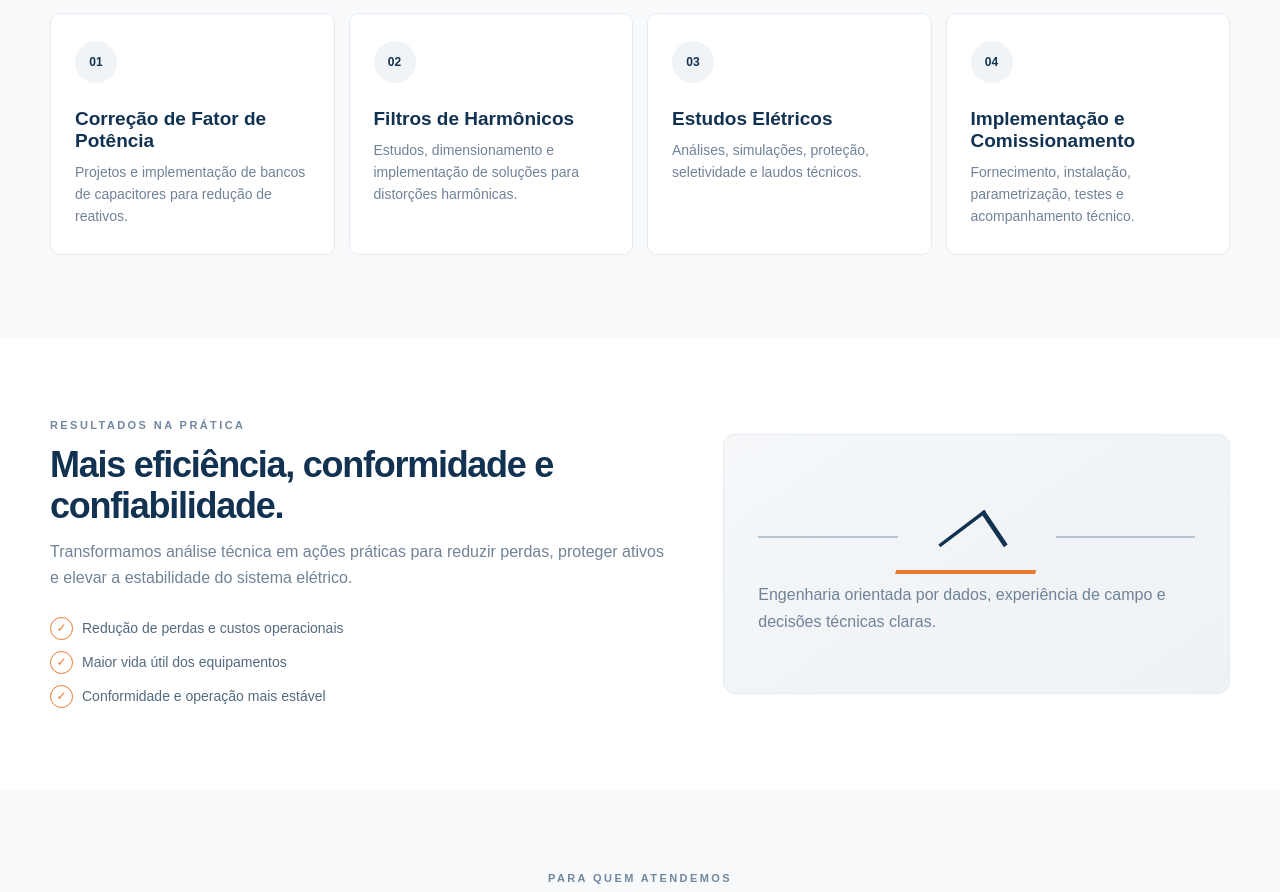
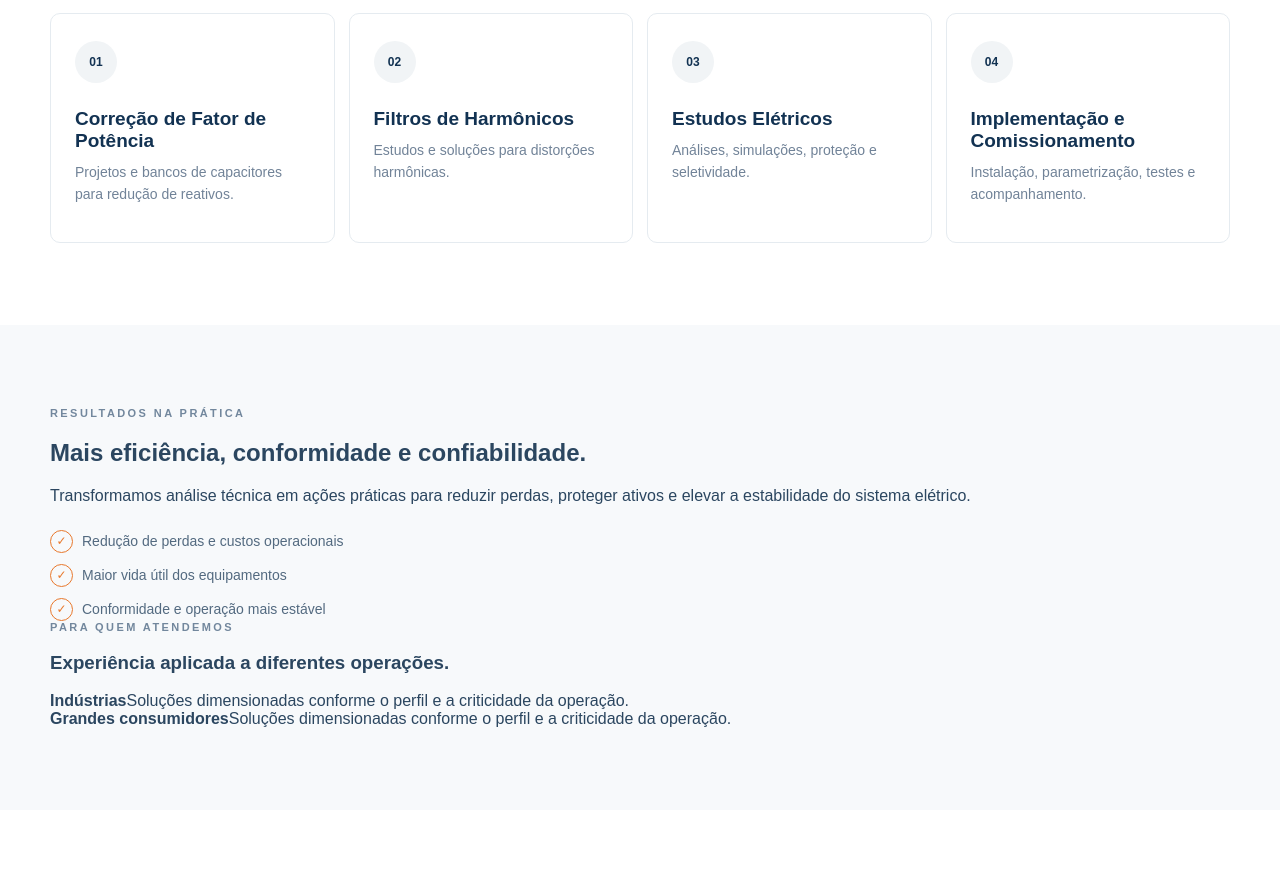
Before and after one commit to camargofelipesp20-ops/site-expertise, a Next.js app: page /estudos-e-implementacao in a window 1280 px wide. Shown: the part 920-1812 px from the top of the page. Built offline with nearby package versions, Linux system fonts and the light colour scheme.

Commit message:
Enxuga páginas de serviços e aproxima contatos

```diff
--- a/app/[slug]/page.tsx
+++ b/app/[slug]/page.tsx
@@ -7,31 +7,30 @@ const data={
 'locacao-de-equipamentos':{
   eyebrow:'Locação de equipamentos',title:'Equipamentos para medições elétricas, quando você precisa.',highlight:'quando você precisa.',intro:'Locação de equipamentos de alta precisão para medições, diagnósticos e ensaios elétricos, com suporte técnico especializado.',kind:'rental' as const,cta:'Solicitar cotação',wa:'Olá, gostaria de consultar a disponibilidade de equipamentos para locação.',
   proof:[['Equipamentos de alta precisão','Resultados confiáveis e equipamentos adequados à aplicação.'],['Suporte técnico especializado','Orientação para escolha, configuração e utilização.'],['Locação flexível','Períodos ajustados à necessidade do projeto.'],['Atendimento em SP','Atendimento a profissionais e empresas em todo o estado.']],
-  items:[['Analisadores de Energia','Medição e análise da qualidade de energia, demanda, harmônicas e grandezas elétricas.'],['Termografia Elétrica','Equipamentos para identificação de aquecimentos e pontos de atenção.'],['Alicates e Medição','Instrumentos para corrente, tensão e outras grandezas elétricas.'],['Aterramento e Ensaios','Equipamentos para resistência, continuidade, isolamento e aterramento.']],
+  items:[['Analisadores de Energia','Qualidade de energia, demanda, harmônicas e grandezas elétricas.'],['Termografia Elétrica','Identificação de aquecimentos e pontos de atenção.'],['Alicates e Medição','Instrumentos para corrente, tensão e outras grandezas.'],['Aterramento e Ensaios','Resistência, continuidade, isolamento e aterramento.']],
   resultTitle:'O equipamento certo para o seu projeto.',resultText:'Evite imobilizar capital e tenha acesso ao instrumento adequado para cada aplicação, com apoio de quem entende de medições elétricas.',resultBullets:['Equipamentos profissionais e confiáveis','Apoio na escolha do equipamento','Flexibilidade de prazo e aplicação'],segments:['Profissionais do setor elétrico','Empresas de engenharia e manutenção']
 },
 'monitoramento-e-avaliacao':{
   eyebrow:'Monitoramento e avaliação',title:'Diagnóstico e monitoramento da qualidade de energia.',highlight:'qualidade de energia.',intro:'Medições precisas, análise técnica e relatórios para identificar distúrbios, riscos e oportunidades de melhoria na instalação elétrica.',kind:'monitoring' as const,cta:'Solicitar análise',wa:'Olá, gostaria de conversar sobre monitoramento e avaliação da qualidade de energia.',
   proof:[['Diagnósticos precisos','Medições com equipamentos de alta precisão.'],['Relatórios técnicos','Dados e conclusões apresentados com clareza.'],['Prevenção de falhas','Identificação de eventos antes que gerem impacto maior.'],['Apoio à decisão','Recomendações baseadas em dados reais da instalação.']],
-  items:[['Tensão e Corrente','Monitoramento de níveis de tensão e corrente, variações e sobrecargas.'],['Distorção Harmônica','Análise de THD e impacto das harmônicas nos equipamentos e na operação.'],['Fator de Potência','Avaliação de reativos e oportunidades de melhoria da eficiência.'],['Oscilações e Eventos','Registro de transitórios, subtensões, sobretensões e eventos da rede.']],
+  items:[['Tensão e Corrente','Níveis de tensão e corrente, variações e sobrecargas.'],['Distorção Harmônica','THD e impacto das harmônicas na operação.'],['Fator de Potência','Reativos e oportunidades de melhoria da eficiência.'],['Oscilações e Eventos','Transitórios, subtensões, sobretensões e eventos da rede.']],
   resultTitle:'Mais confiabilidade e eficiência para a sua operação.',resultText:'O monitoramento permite identificar problemas antes que se tornem falhas, reduzir paradas não programadas e orientar investimentos de forma objetiva.',resultBullets:['Maior disponibilidade dos sistemas','Redução de riscos e custos de manutenção','Operação mais segura e eficiente'],segments:['Indústrias','Condomínios']
 },
 'estudos-e-implementacao':{
   eyebrow:'Estudos e implementação',title:'Estudos, projetos e implementação para mais eficiência elétrica.',highlight:'eficiência elétrica.',intro:'Analisamos, projetamos e implementamos soluções para correção de fator de potência, mitigação de harmônicos, proteção e qualidade de energia.',kind:'studies' as const,cta:'Solicitar estudo',wa:'Olá, gostaria de conversar sobre estudos e implementação em engenharia elétrica.',
   proof:[['Redução de reativos','Correção de fator de potência e redução de penalidades.'],['Mitigação de harmônicos','Soluções para distorções e seus impactos na operação.'],['Soluções sob medida','Dimensionamento conforme a realidade da instalação.'],['Acompanhamento técnico','Suporte do diagnóstico à implementação.']],
-  items:[['Correção de Fator de Potência','Projetos e implementação de bancos de capacitores para redução de reativos.'],['Filtros de Harmônicos','Estudos, dimensionamento e implementação de soluções para distorções harmônicas.'],['Estudos Elétricos','Análises, simulações, proteção, seletividade e laudos técnicos.'],['Implementação e Comissionamento','Fornecimento, instalação, parametrização, testes e acompanhamento técnico.']],
+  items:[['Correção de Fator de Potência','Projetos e bancos de capacitores para redução de reativos.'],['Filtros de Harmônicos','Estudos e soluções para distorções harmônicas.'],['Estudos Elétricos','Análises, simulações, proteção e seletividade.'],['Implementação e Comissionamento','Instalação, parametrização, testes e acompanhamento.']],
   resultTitle:'Mais eficiência, conformidade e confiabilidade.',resultText:'Transformamos análise técnica em ações práticas para reduzir perdas, proteger ativos e elevar a estabilidade do sistema elétrico.',resultBullets:['Redução de perdas e custos operacionais','Maior vida útil dos equipamentos','Conformidade e operação mais estável'],segments:['Indústrias','Grandes consumidores']
 },
 'instalacoes-eletricas':{
   eyebrow:'Instalações e manutenções elétricas',title:'Instalações e manutenções com mais segurança para a sua operação.',highlight:'segurança para a sua operação.',intro:'Projetamos, instalamos e mantemos sistemas elétricos com foco em segurança, confiabilidade, continuidade e conformidade técnica.',kind:'installations' as const,cta:'Solicitar orçamento',wa:'Olá, gostaria de solicitar um orçamento para instalações ou manutenções elétricas.',
   proof:[['Segurança operacional','Menos riscos para pessoas, ativos e operação.'],['Equipe especializada','Profissionais com experiência prática em campo.'],['Conformidade técnica','Atendimento às normas e boas práticas aplicáveis.'],['Atendimento em SP','Projetos e serviços em todo o Estado de São Paulo.']],
-  items:[['Cabines Primárias','Instalação, adequação, modernização e manutenção de cabines de média tensão.'],['Instalações Elétricas','Execução de instalações industriais, comerciais e prediais.'],['Manutenção Preventiva','Planos e intervenções para aumentar confiabilidade e continuidade.'],['Inspeção Termográfica','Identificação de falhas, aquecimentos e pontos críticos antes de uma parada.']],
+  items:[['Cabines Primárias','Instalação, adequação, modernização e manutenção em média tensão.'],['Instalações Elétricas','Execução de instalações industriais, comerciais e prediais.'],['Manutenção Preventiva','Intervenções para aumentar confiabilidade e continuidade.'],['Inspeção Termográfica','Falhas, aquecimentos e pontos críticos antes de uma parada.']],
   resultTitle:'Reduza riscos e evite paradas não programadas.',resultText:'Com manutenção especializada e inspeções periódicas, identificamos problemas antes que afetem a operação e a vida útil dos ativos.',resultBullets:['Menos falhas e paradas inesperadas','Mais segurança para pessoas e equipamentos','Maior disponibilidade e eficiência da operação'],segments:['Indústrias','Condomínios']
 }}
 
 export function generateStaticParams(){return Object.keys(data).map(slug=>({slug}))}
 export async function generateMetadata({params}:{params:Promise<{slug:string}>}):Promise<Metadata>{const {slug}=await params;const s=data[slug as keyof typeof data];if(!s)return {};return {title:s.eyebrow,description:s.intro};}
-
 function highlighted(title:string,highlight:string){const i=title.lastIndexOf(highlight);if(i<0)return title;return <>{title.slice(0,i)}<span>{highlight}</span>{title.slice(i+highlight.length)}</>}
 
 export default async function ServicePage({params}:{params:Promise<{slug:string}>}){const {slug}=await params;const s=data[slug as keyof typeof data];if(!s)notFound();const wa=`https://wa.me/5519997988672?text=${encodeURIComponent(s.wa)}`;return <main>
@@ -39,11 +38,9 @@ export default async function ServicePage({params}:{params:Promise<{slug:string}
 
   <section className="proofStrip"><div className="container proofGrid">{s.proof.map(([t,d])=><div key={t}><span className="proofDot"></span><strong>{t}</strong><small>{d}</small></div>)}</div></section>
 
-  <section className="section soft"><div className="container"><div className="sectionHead centered"><div className="eyebrow">Nossas soluções</div><h2>Soluções para diferentes necessidades.</h2><p>Uma abordagem técnica e objetiva, do diagnóstico à execução.</p></div><div className="solutionGrid">{s.items.map(([t,d],i)=><article className="solutionCard" key={t}><span>{String(i+1).padStart(2,'0')}</span><h3>{t}</h3><p>{d}</p></article>)}</div></div></section>
+  <section className="section serviceSolutions"><div className="container"><div className="sectionHead centered"><div className="eyebrow">Nossas soluções</div><h2>Soluções para diferentes necessidades.</h2><p>Uma abordagem técnica e objetiva, do diagnóstico à execução.</p></div><div className="solutionGrid">{s.items.map(([t,d],i)=><article className="solutionCard" key={t}><span>{String(i+1).padStart(2,'0')}</span><h3>{t}</h3><p>{d}</p></article>)}</div></div></section>
 
-  <section className="section"><div className="container resultGrid"><div><div className="eyebrow">Resultados na prática</div><h2>{s.resultTitle}</h2><p>{s.resultText}</p><ul className="checks">{s.resultBullets.map(x=><li key={x}>{x}</li>)}</ul></div><div className="resultVisual"><div className="waveMini"><span></span><b></b><span></span></div><p>Engenharia orientada por dados, experiência de campo e decisões técnicas claras.</p></div></div></section>
+  <section className="section soft outcomeSection"><div className="container outcomeGrid"><div><div className="eyebrow">Resultados na prática</div><h2>{s.resultTitle}</h2><p>{s.resultText}</p><ul className="checks">{s.resultBullets.map(x=><li key={x}>{x}</li>)}</ul></div><div className="audienceBox"><div className="eyebrow">Para quem atendemos</div><h3>Experiência aplicada a diferentes operações.</h3>{s.segments.map(x=><div className="audienceItem" key={x}><strong>{x}</strong><span>Soluções dimensionadas conforme o perfil e a criticidade da operação.</span></div>)}</div></div></section>
 
-  <section className="section soft"><div className="container"><div className="sectionHead centered compact"><div className="eyebrow">Para quem atendemos</div><h2>Experiência em diferentes tipos de operação.</h2></div><div className="segmentGrid">{s.segments.map(x=><div key={x}><strong>{x}</strong><p>Soluções dimensionadas de acordo com o perfil, a criticidade e a necessidade de cada operação.</p></div>)}</div></div></section>
-
-  <section className="section" id="contato"><div className="container contactGrid"><div className="contactIntro"><div className="eyebrow">Vamos conversar?</div><h2>{s.cta} e fale com nosso time.</h2><p>Conte para nós a sua necessidade. Nossa equipe retorna para entender o cenário e direcionar o próximo passo.</p><a className="whatsappBtn" href={wa} target="_blank" rel="noreferrer">Falar pelo WhatsApp →</a><ul><li>Atendimento rápido e consultivo</li><li>Equipe técnica especializada</li><li>Atuação em todo o Estado de SP</li></ul></div><LeadForm service={s.eyebrow}/></div></section>
+  <section className="section contactSection" id="contato"><div className="container contactGrid"><div className="contactIntro"><div className="eyebrow">Vamos conversar?</div><h2>{s.cta} e fale com nosso time.</h2><p>Conte sua necessidade. Nossa equipe entende o cenário e direciona o próximo passo.</p><a className="whatsappBtn" href={wa} target="_blank" rel="noreferrer">Falar pelo WhatsApp →</a><ul><li>Atendimento rápido e consultivo</li><li>Equipe técnica especializada</li><li>Atuação em todo o Estado de SP</li></ul></div><LeadForm service={s.eyebrow}/></div></section>
 </main>}
```
